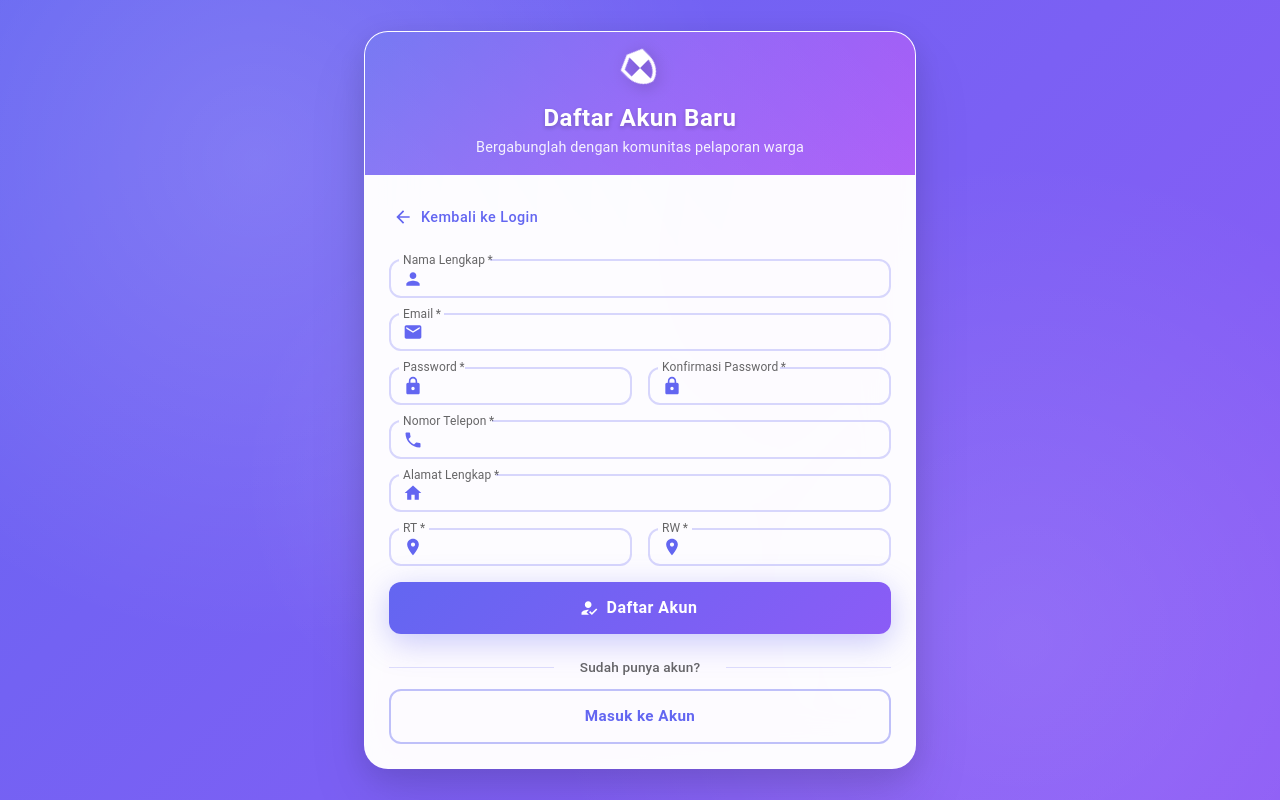
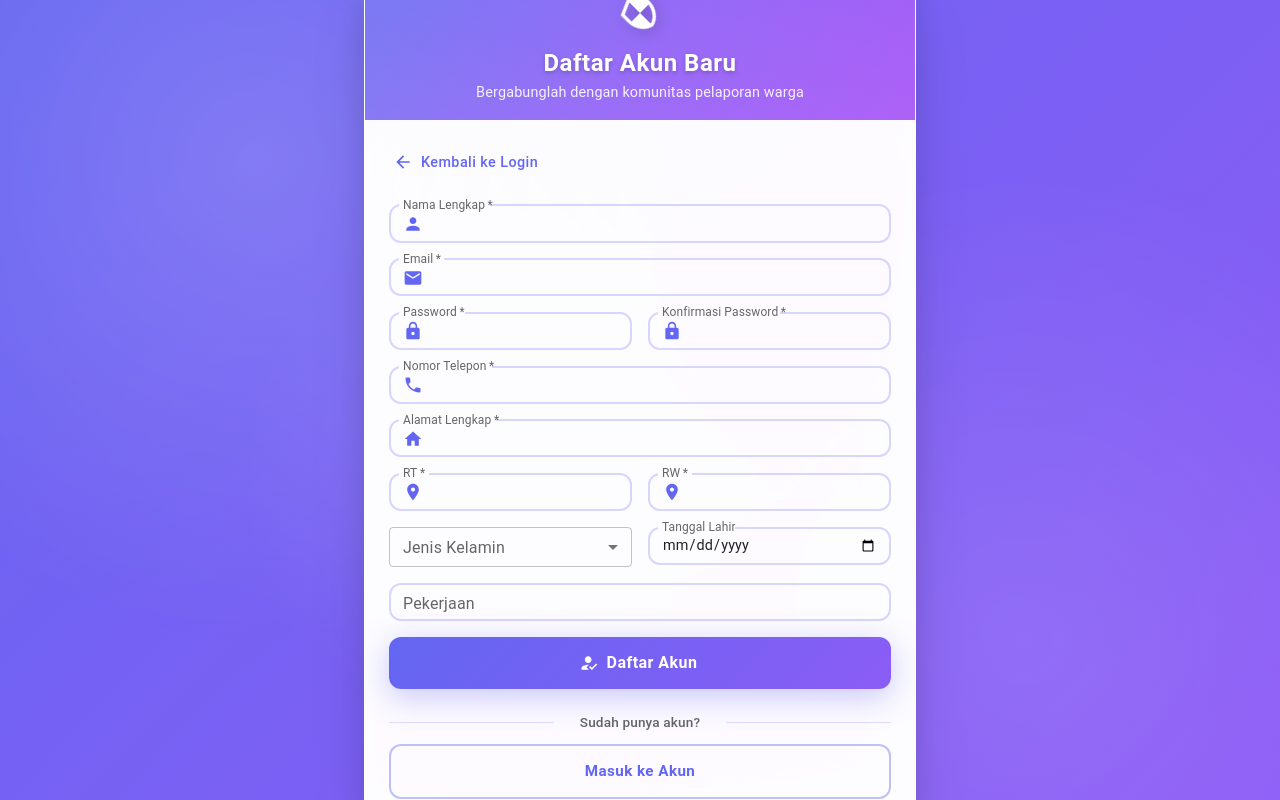
Before and after one commit to fathurp01/CitizenReport, a React (Create React App) app in the folder frontend/: page /register in a window 1280 px wide. Built offline with nearby package versions, Linux system fonts and the light colour scheme; no server answers.

Commit message:
Perbaiki register

```diff
--- a/frontend/src/pages/Register.js
+++ b/frontend/src/pages/Register.js
@@ -603,6 +603,115 @@ const Register = () => {
                         }}
                       />
                     </Grid>
+                    <Grid item xs={12} sm={6}>
+                    <FormControl fullWidth size="small">
+                      <InputLabel id="gender-label">Jenis Kelamin</InputLabel>
+                      <Select
+                        labelId="gender-label"
+                        id="gender"
+                        name="gender"
+                        value={formData.gender}
+                        onChange={handleChange}
+                        label="Jenis Kelamin"
+                        sx={{
+                          '& .MuiOutlinedInput-root': {
+                            borderRadius: '12px',
+                            fontSize: '0.9rem',
+                            transition: 'all 0.3s cubic-bezier(0.4, 0, 0.2, 1)',
+                            '& fieldset': {
+                              borderColor: 'rgba(99, 102, 241, 0.25)',
+                              borderWidth: '2px',
+                            },
+                            '&:hover fieldset': {
+                              borderColor: 'rgba(99, 102, 241, 0.5)',
+                              transform: 'scale(1.005)',
+                            },
+                            '&.Mui-focused fieldset': {
+                              borderColor: '#6366f1',
+                              boxShadow: '0 0 0 3px rgba(99, 102, 241, 0.12)',
+                            },
+                          },
+                          '& .MuiInputLabel-root.Mui-focused': {
+                            color: '#6366f1',
+                          },
+                        }}
+                      >
+                        <MenuItem value=""><em>Pilih</em></MenuItem>
+                        <MenuItem value="male">Laki-laki</MenuItem>
+                        <MenuItem value="female">Perempuan</MenuItem>
+                      </Select>
+                      </FormControl>
+                    </Grid>
+
+                    <Grid item xs={12} sm={6}>
+                      <TextField
+                        fullWidth
+                        id="birthDate"
+                        label="Tanggal Lahir"
+                        name="birthDate"
+                        type="date"
+                        value={formData.birthDate}
+                        onChange={handleChange}
+                        size="small"
+                        InputLabelProps={{ shrink: true }}
+                        sx={{
+                          '& .MuiOutlinedInput-root': {
+                            borderRadius: '12px',
+                            fontSize: '0.9rem',
+                            transition: 'all 0.3s cubic-bezier(0.4, 0, 0.2, 1)',
+                            '& fieldset': {
+                              borderColor: 'rgba(99, 102, 241, 0.25)',
+                              borderWidth: '2px',
+                            },
+                            '&:hover fieldset': {
+                              borderColor: 'rgba(99, 102, 241, 0.5)',
+                              transform: 'scale(1.005)',
+                            },
+                            '&.Mui-focused fieldset': {
+                              borderColor: '#6366f1',
+                              boxShadow: '0 0 0 3px rgba(99, 102, 241, 0.12)',
+                            },
+                          },
+                          '& .MuiInputLabel-root.Mui-focused': {
+                            color: '#6366f1',
+                          },
+                        }}
+                      />
+                    </Grid>
+
+                    <Grid item xs={12}>
+                      <TextField
+                        fullWidth
+                        id="occupation"
+                        label="Pekerjaan"
+                        name="occupation"
+                        value={formData.occupation}
+                        onChange={handleChange}
+                        size="small"
+                        sx={{
+                          '& .MuiOutlinedInput-root': {
+                            borderRadius: '12px',
+                            fontSize: '0.9rem',
+                            transition: 'all 0.3s cubic-bezier(0.4, 0, 0.2, 1)',
+                            '& fieldset': {
+                              borderColor: 'rgba(99, 102, 241, 0.25)',
+                              borderWidth: '2px',
+                            },
+                            '&:hover fieldset': {
+                              borderColor: 'rgba(99, 102, 241, 0.5)',
+                              transform: 'scale(1.005)',
+                            },
+                            '&.Mui-focused fieldset': {
+                              borderColor: '#6366f1',
+                              boxShadow: '0 0 0 3px rgba(99, 102, 241, 0.12)',
+                            },
+                          },
+                          '& .MuiInputLabel-root.Mui-focused': {
+                            color: '#6366f1',
+                          },
+                        }}
+                      />
+                    </Grid>
                   </Grid>
 
                   {/* Register Button */}
```
